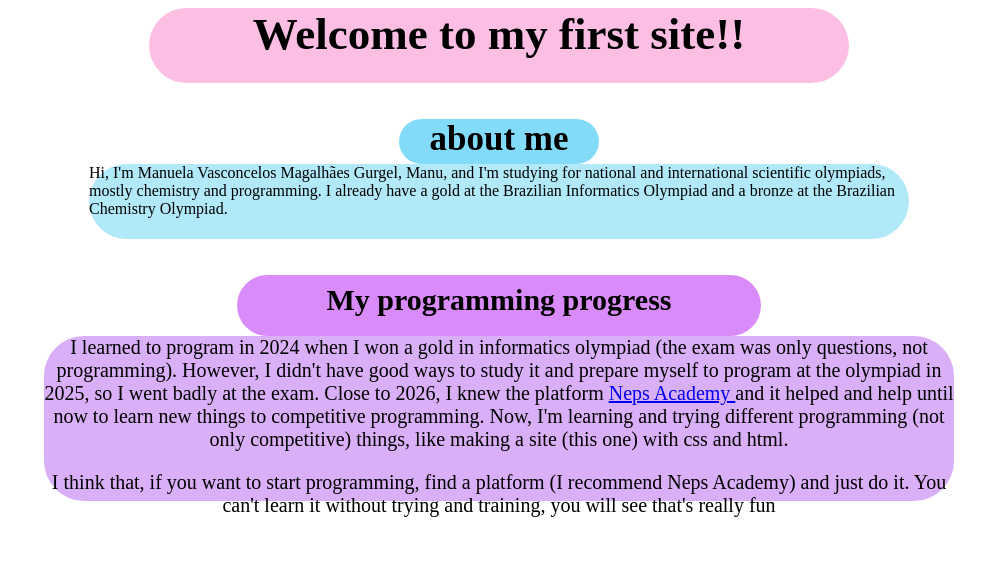
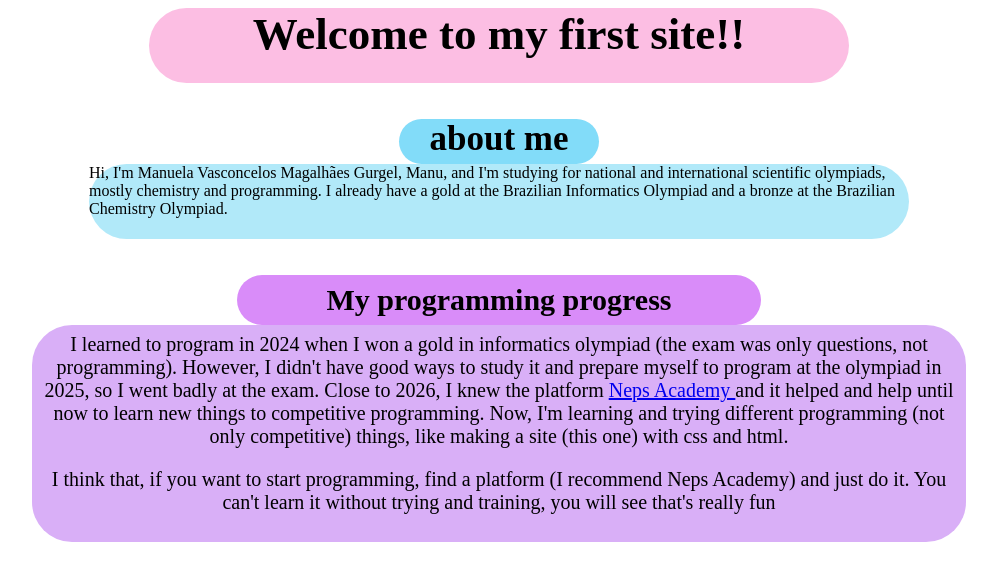
Before and after one commit to Manu-Gurgel/Teste-1, a plain HTML site: page index.html in a window 1280 px wide. Shown: the whole page, without its empty margins (141-1138 px from the left). Drawn offline with Linux system fonts and the light colour scheme.

Commit message:
implementado padding

```diff
--- a/style.css
+++ b/style.css
@@ -43,7 +43,7 @@
 }
 
 .box3{
-    height: 45px;
+    height: auto;
     width: 500px;
     margin: 0 auto;
     border-radius: 40px;
@@ -58,11 +58,13 @@
 }
 
 .box4{
-    height:165px;
+    height: auto;
     width: 910px;
     margin: 0 auto;
     background-color: rgb(217, 175, 247);
     border-radius: 40px;
+    padding: 8px 12px;
+
 }
 
 #text4{
```
